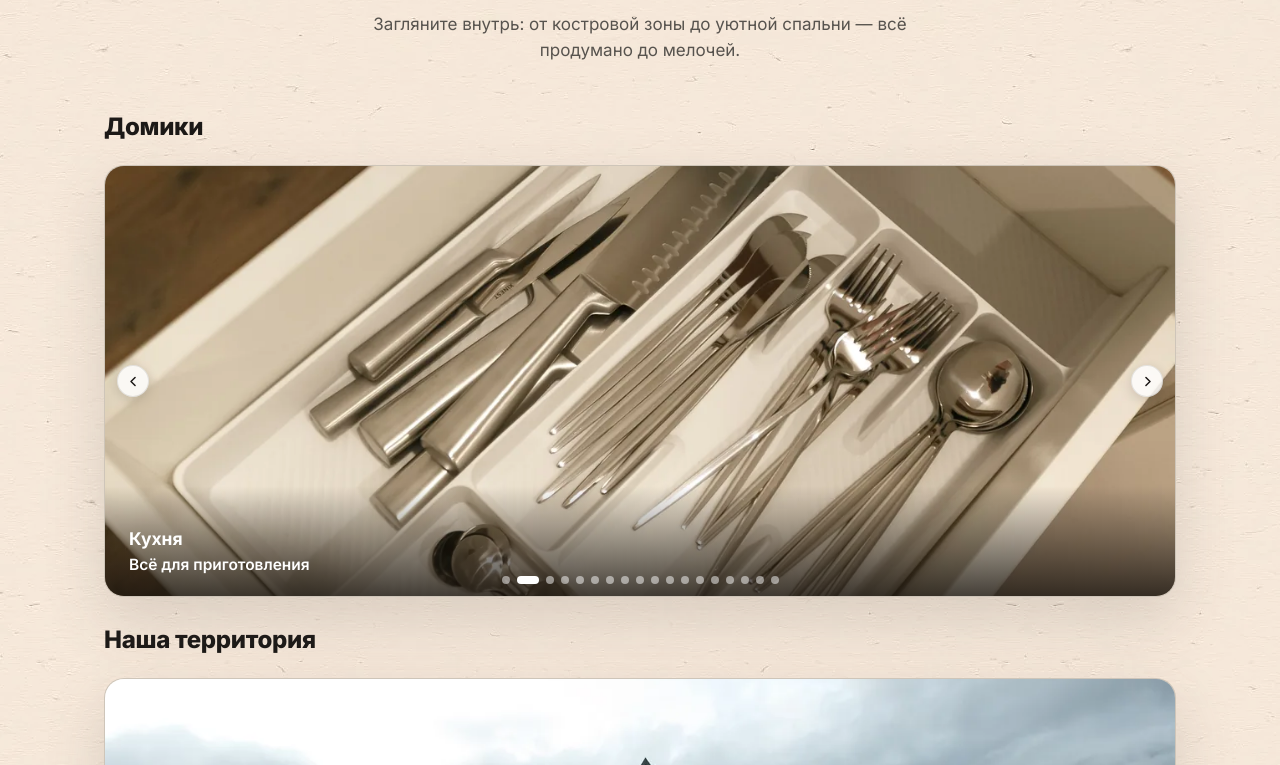
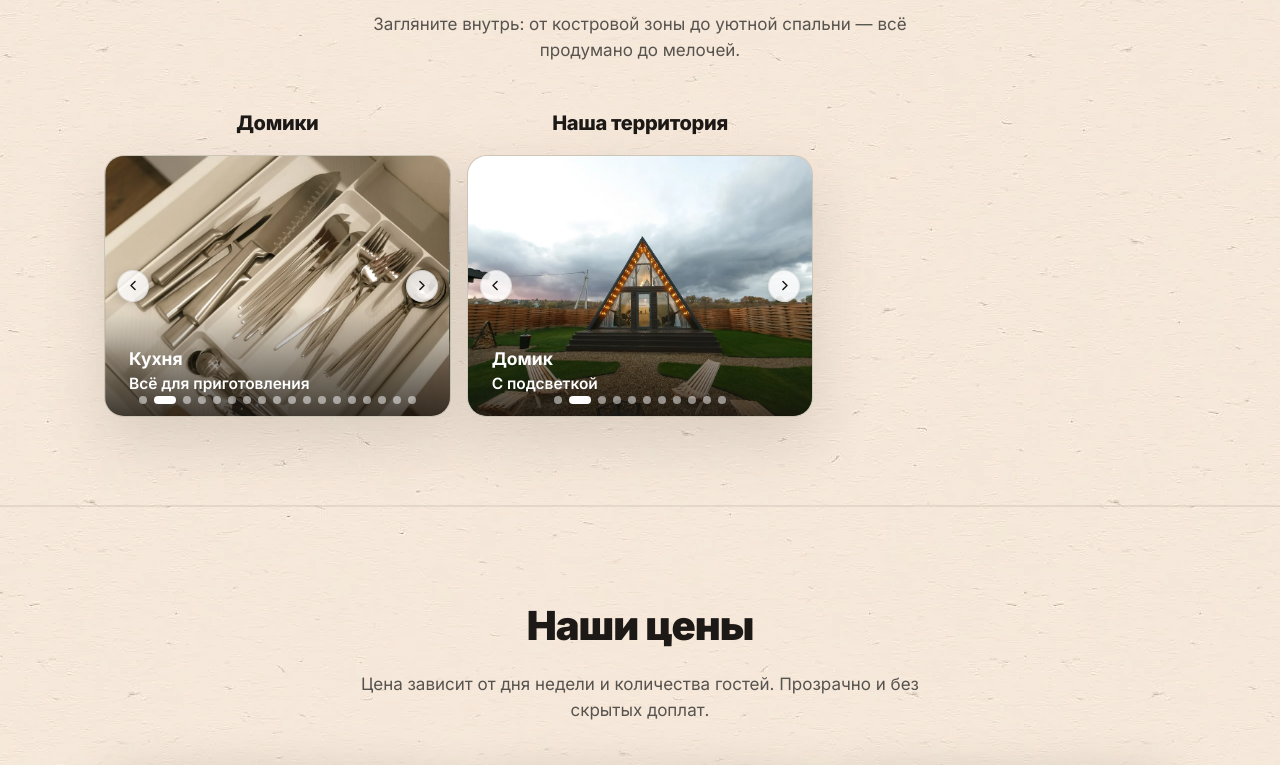
Before and after one commit to Potato-1508/glamping-tishina, a plain HTML site: page index.html in a window 1280 px wide. Shown: the part 1676-2441 px from the top of the page. Drawn offline with Linux system fonts and the light colour scheme.

Commit message:
feat: galleries in 2x2 grid

```diff
--- a/index.html
+++ b/index.html
@@ -223,9 +223,10 @@ header{position:fixed;left:0;right:0;top:0;z-index:10;background:transparent;bor
   .gallery-slider .slide img{height:320px}
 }
 
-/* ===== gallery tabs ===== */
-.gal-heading{font-size:24px;font-weight:800;color:#1c1917;margin:0 0 20px;letter-spacing:-.3px}
-.g-slider-wrap + .g-slider-wrap{margin-top:24px}
+/* ===== gallery grid 2x2 ===== */
+.gal-heading{font-size:20px;font-weight:800;color:#1c1917;margin:0 0 16px;letter-spacing:-.3px;text-align:center}
+.gal-grid{display:grid;grid-template-columns:repeat(2,1fr);gap:20px}
+.gal-grid .slide img{height:260px}
 
 /* ===== prices (наши цены) ===== */
 .prices{padding:88px 0;background:rgba(255,255,255,.4);border-top:1px solid rgba(28,25,23,.08);border-bottom:1px solid rgba(28,25,23,.08)}
@@ -609,6 +610,7 @@ footer{background:rgba(28,25,23,.92);color:#a8a29e;padding:28px 0;font-size:14px
     <h2 class="gallery-title reveal">Наш глэмпинг в деталях</h2>
     <p class="gallery-sub reveal">Загляните внутрь: от костровой зоны до уютной спальни — всё продумано до мелочей.</p>
 
+    <div class="gal-grid">
     <div class="g-slider-wrap" id="galDom">
       <h3 class="gal-heading">Домики</h3>
       <div class="slider">
@@ -658,6 +660,7 @@ footer{background:rgba(28,25,23,.92);color:#a8a29e;padding:28px 0;font-size:14px
         <button class="slider-arrow next" type="button" aria-label="Вперёд"><svg viewBox="0 0 24 24" fill="none" stroke="currentColor" stroke-width="2.4" stroke-linecap="round" stroke-linejoin="round"><polyline points="9.5 5.5 16 12 9.5 18.5"/></svg></button>
         <div class="slider-dots"></div>
       </div>
+    </div>
     </div>
   </div>
 </section>
```
